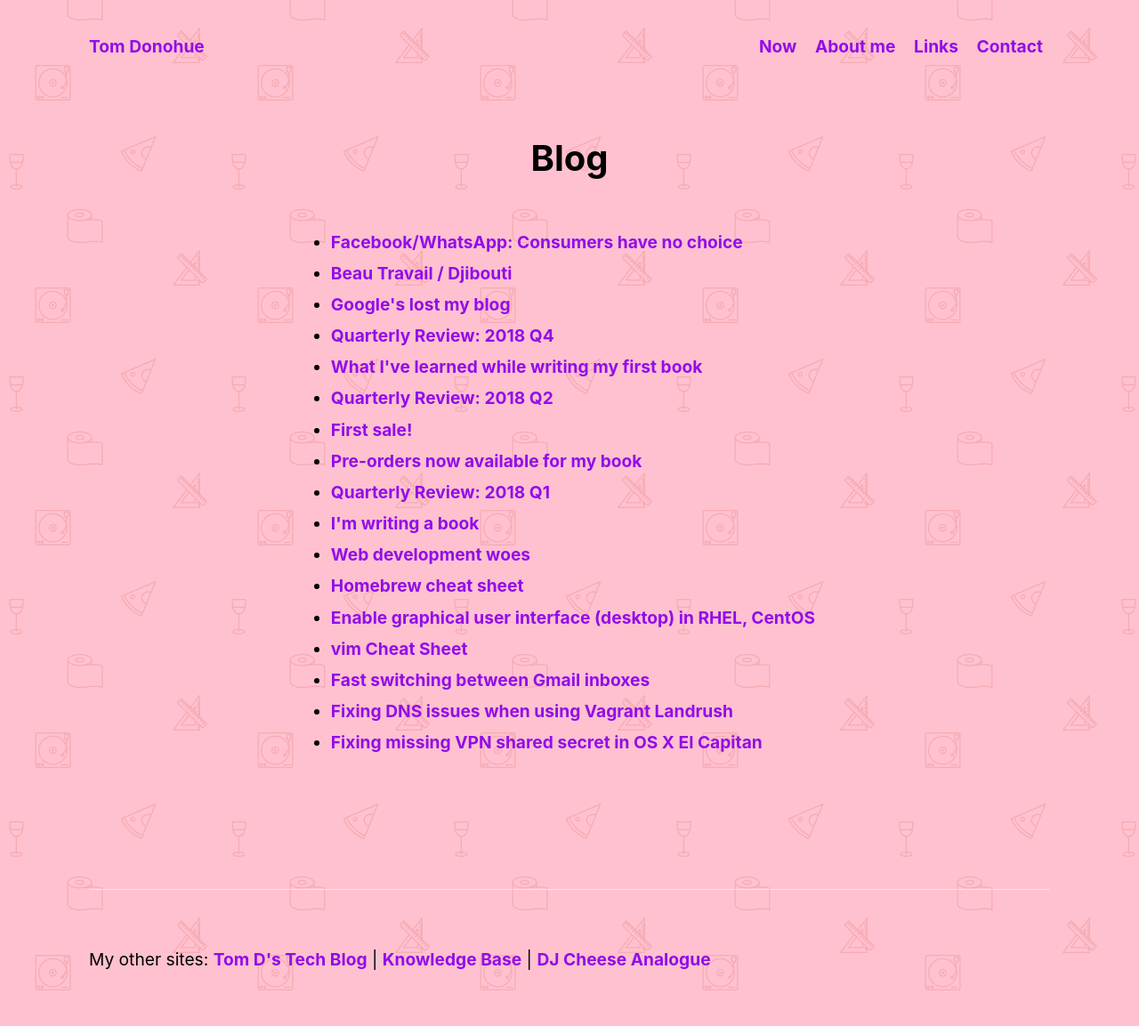
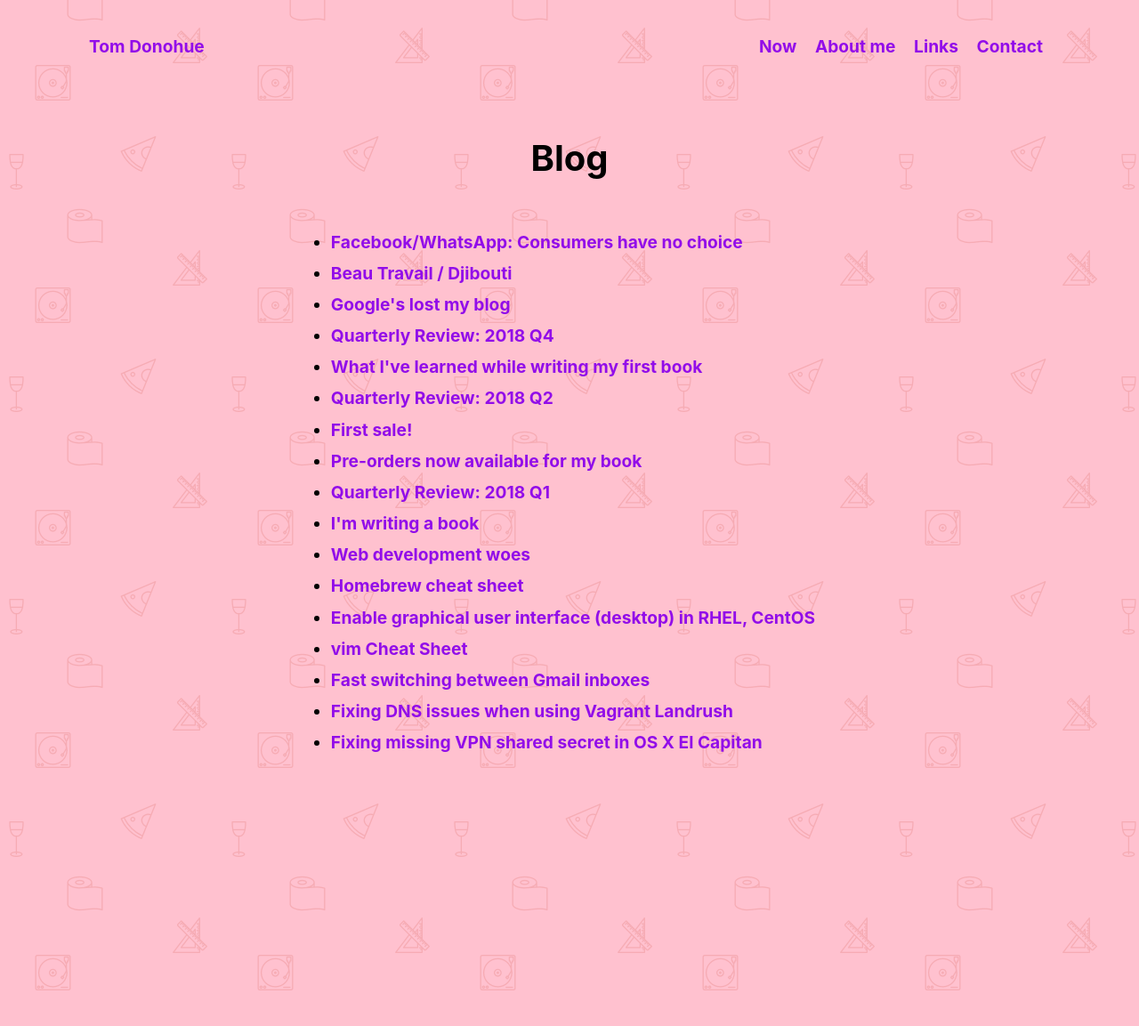
Before and after one commit to monodot/monodot-co-uk, a Jekyll site: the page built from index.html, in a window 1280 px wide. Shown: the whole page at 89% size. Built offline with Jekyll 4.4.1, drawn with Linux system fonts in a browser that asks for light colours; the list of posts is cut into pages by our own code; comment, search, counter and statistics services are not loaded; some of the changed lines change nothing that is shown.

Commit message:
Add fathom, remove footer

```diff
--- a/_layouts/default.html
+++ b/_layouts/default.html
@@ -22,21 +22,7 @@
     <meta name="viewport" content="width=device-width, initial-scale=1.0"/>
     <link href="/feed.xml" type="application/atom+xml" rel="alternate" title="{{ site.title }} Feed"/>
 
-    <!-- Fathom - simple website analytics - https://github.com/usefathom/fathom -->
-    <script>
-    (function(f, a, t, h, o, m){
-      a[h]=a[h]||function(){
-        (a[h].q=a[h].q||[]).push(arguments)
-      };
-      o=f.createElement('script'),
-      m=f.getElementsByTagName('script')[0];
-      o.async=1; o.src=t; o.id='fathom-script';
-      m.parentNode.insertBefore(o,m)
-    })(document, window, '//fathom.mndt.co.uk/tracker.js', 'fathom');
-    fathom('set', 'siteId', 'ADUBC');
-    fathom('trackPageview');
-    </script>
-    <!-- / Fathom -->
+    <script async defer data-domain="monodot.co.uk" src="https://plausible.mndt.co.uk/js/plausible.js"></script>
 
     {% include seo.html %}
 
@@ -49,10 +35,6 @@
     <main>
         {{ content }}
     </main>
-    <footer>
-        <hr>
-        <p>My other sites: <a href="https://tomd.xyz">Tom D's Tech Blog</a> | <a href="http://kb.tomd.xyz">Knowledge Base</a> | <a href="http://www.cheeseanalogue.com">DJ Cheese Analogue</a></p>
-    </footer>
 </body>
 
 </html>
```
